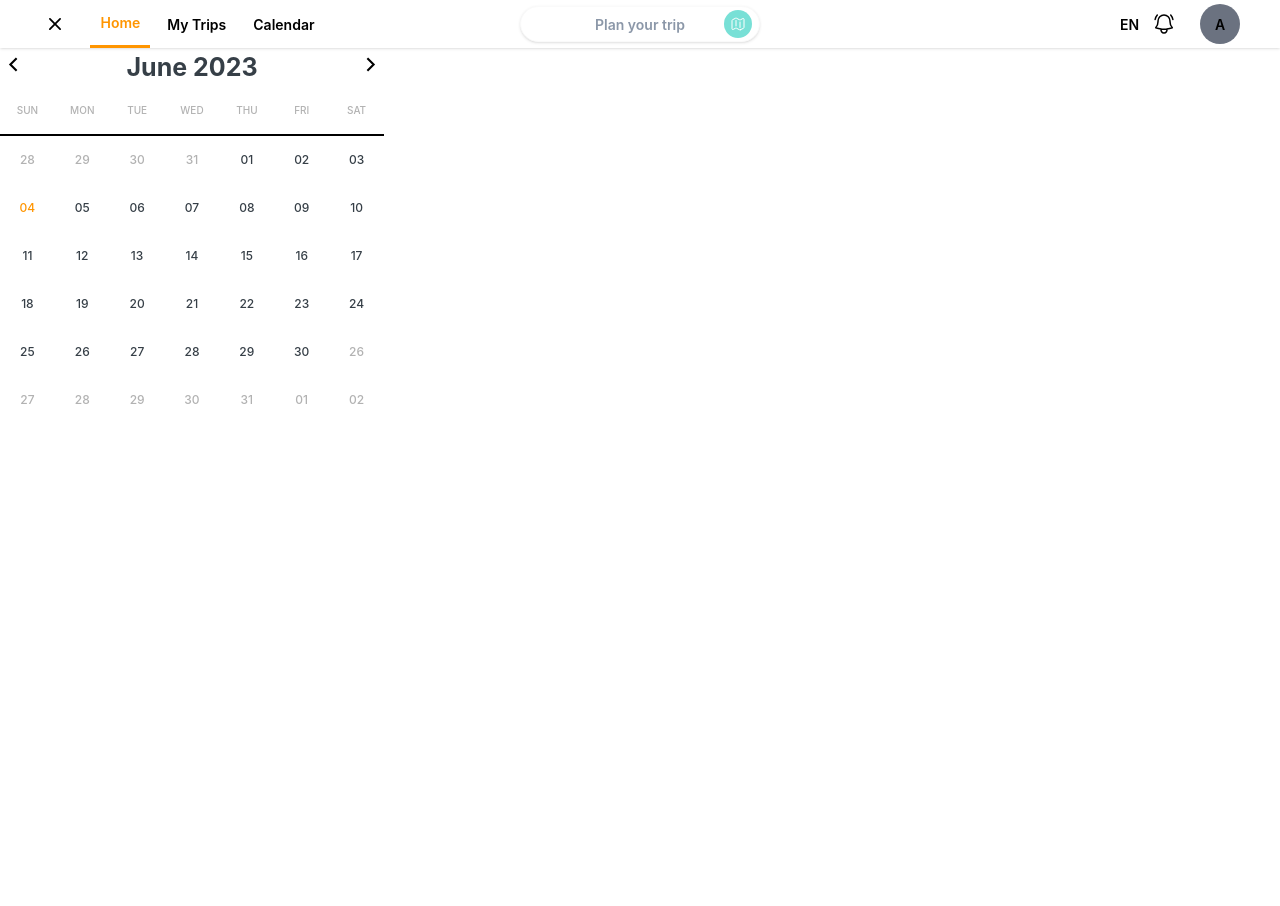
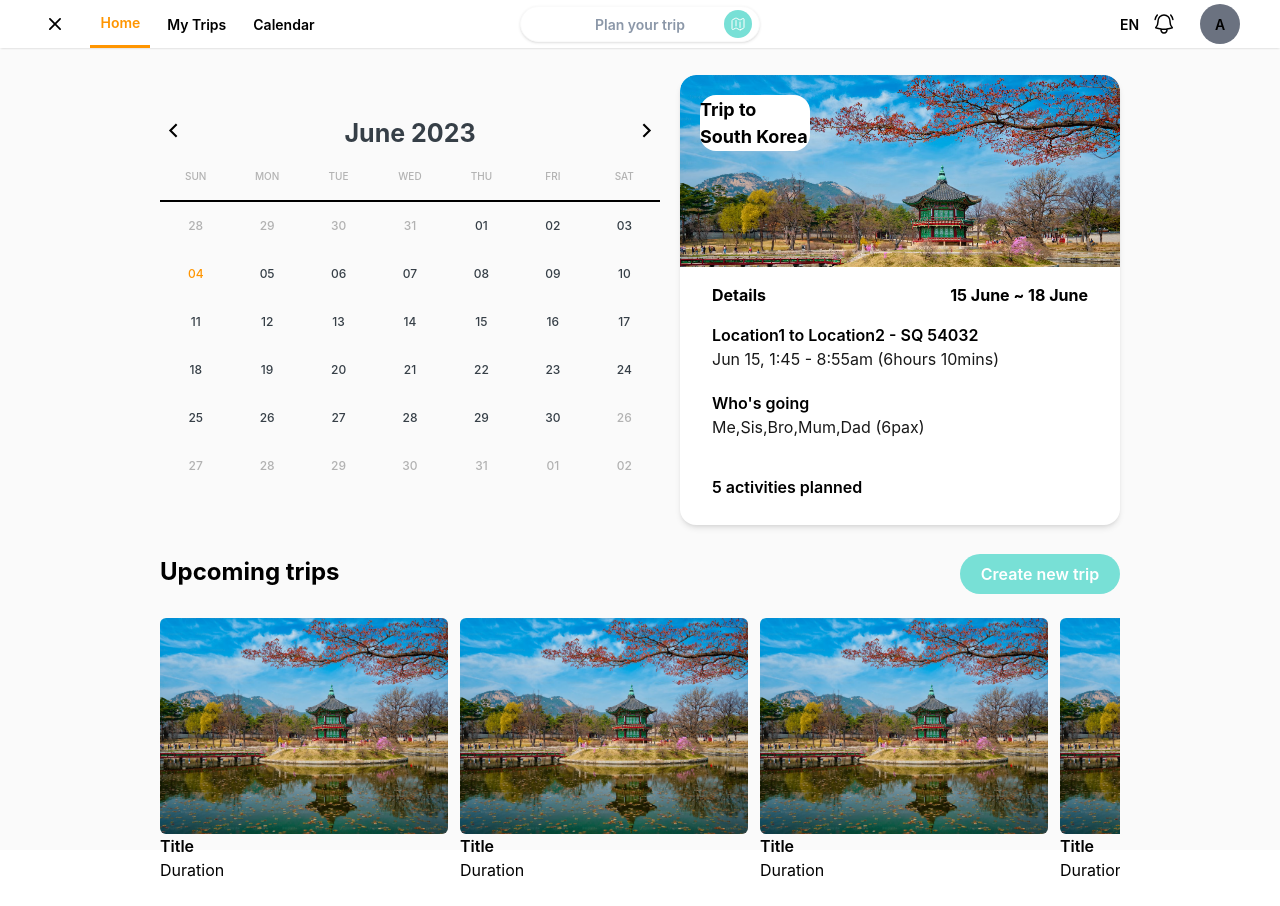
Before and after one commit to EddyEhhh/itineraryplanners-frontend-web, a React (Create React App) app: page /home in a window 1280 px wide. Before the commit the page ends 800 px from the top, so only its background shows below. Built offline with nearby package versions, Linux system fonts and the light colour scheme; what tailwindcss-font-inter would draw is missing.

Commit message:
Added homepage.

```diff
--- a/src/components/Calendar/Calendar.js
+++ b/src/components/Calendar/Calendar.js
@@ -4,14 +4,17 @@ import styles from "./Calendar.scss";
 import dayjs from "dayjs";
 import { GrFormPrevious, GrFormNext } from "react-icons/gr";
 
-export default function Calendar() {
+export default function Calendar(props) {
   const days = ["SUN", "MON", "TUE", "WED", "THU", "FRI", "SAT"];
   const currentDate = dayjs();
   const [today, setToday] = useState(currentDate);
   const [selectDate, setSelectDate] = useState(currentDate);
+  const width = `w-[${props.width}px]`;
+  const height = `w-[${props.height}px]`;
+  //w-[px]
+  return (
 
-  return (
-    <div className="w-96 h-96">
+    <div className={`w-[500px] h-[500px] pt-16 `}>
       <div>
         <table className="pagination">
           <tbody>
--- a/src/components/Header/Header.js
+++ b/src/components/Header/Header.js
@@ -5,7 +5,7 @@ import { useNavigate, useLocation } from "react-router-dom";
 
 function Header() {
   return (
-    <div className="MAIN HEADER w-full h-12 flex items-center justify-between shadow pl-10 pr-10 shadow-base font-semibold text-sm ">
+    <div className="MAIN HEADER w-full h-12 flex items-center justify-between shadow pl-10 pr-10 font-semibold text-sm z-0">
       <div className="left header flex items-center justify-around h-12 w-72">
         <button className="mr-4">
           <XMarkIcon className="w-6"></XMarkIcon>
--- a/src/components/Layout/Layout.js
+++ b/src/components/Layout/Layout.js
@@ -5,8 +5,15 @@ import {Outlet} from "react-router-dom";
 const Layout = () => {
   return (
       <div>
-        <Header></Header>
-        <Outlet></Outlet>
+           <Header></Header>
+
+          <div className="bg-primary-white mt-[2px] h-screen z-20">
+              <div className="pl-40 pr-40">
+                  <Outlet></Outlet>
+              </div>
+
+          </div>
+
       </div>
   );
 
--- a/src/components/RectangleButton/RectangleButton.js
+++ b/src/components/RectangleButton/RectangleButton.js
@@ -27,8 +27,8 @@ function MediumButton(props) {
               <button className=
                   {` flex items-center justify-center rounded-full font-semibold text-base
                       ${props.hover === "true" ? `w-28 h-1 bg-transparent text-red-500
-                      hover:transition-all ease-in duration-200 hover:bg-${colour} hover:text-white hover:w-40 hover:h-8`
-                      : `w-40 h-8 text-white bg-${colour} ${props.disabled === "true" ? `opacity-50` : ''}
+                      hover:transition-all ease-in duration-200 hover:bg-${colour} hover:text-white hover:w-40 hover:h-10`
+                      : `w-40 h-10 text-white bg-${colour} ${props.disabled === "true" ? `opacity-50` : ''}
                       `}
                   `}
               onClick={() => navigate(`${props.route}`) }>
@@ -47,9 +47,9 @@ function LargeButton(props) {
         <div className>
             <button className=
                 {`flex items-center justify-center rounded-full text-lg font-semibold
-                    ${props.hover === "true" ? `w-32 h-8 bg-transparent text-red-500
+                    ${props.hover === "true" ? `w-32 h-10 bg-transparent text-red-500
                     hover:transition-all ease-in duration-200 hover:bg-${colour} hover:text-white hover:w-64 hover:h-10`
-                    : `text-white w-64 h-8 bg-${colour} ${props.disabled === "true" ? `opacity-50` : ``}
+                    : `text-white w-64 h-10 bg-${colour} ${props.disabled === "true" ? `opacity-50` : ``}
                     `}
                 `}
             onClick={() => navigate(`${props.route}`) }>
--- /dev/null
+++ b/src/components/TripBox/TripBox.js
@@ -0,0 +1,22 @@
+import React from "react";
+import kr from "../../pages/landing/kr.jpeg";
+
+
+const TripBox = (props) => {
+    return (
+      <div className="h-72 w-72 mr-3">
+          <div className="relative w-full h-3/4 rounded-md ">
+              <img src={kr} className="rounded-md object-fill h-full "/>
+          </div>
+          <div className=" font-semibold">
+              Title
+          </div>
+          <div>
+              Duration
+          </div>
+      </div>
+
+    );
+}
+
+export default TripBox;
--- a/src/pages/home/Homepage.js
+++ b/src/pages/home/Homepage.js
@@ -1,16 +1,97 @@
-import React from "react";
+import React, {useRef} from "react";
 import Calendar from "../../components/Calendar";
+import kr from "../landing/kr.jpeg";
+import {SmallButton, MediumButton, LargeButton, XLargeButton} from "../../components/RectangleButton/RectangleButton";
+import TripBox from "../../components/TripBox/TripBox";
+
 
 export function Homepage() {
   return (
+    <div>
+            <div className = "w-full h-[500px] flex items-center">
+                <div>
+                    <Calendar></Calendar>
+                </div>
 
-    <div className="grid-container">
-        <div className="grid-item"></div>
-      <div className="grid-item">
-        <Calendar></Calendar>
-      </div>
+                <div className="bg-white shadow-md ml-5 rounded-2xl w-full h-[450px] ">
+                    {/* header */}
+                    <div className= "overflow-hidden h-48 rounded-t-2xl relative font-bold">
+                        <div className= "absolute bg-white m-5 drop-shadow-5xl w-1/4 rounded-2xl h-14 flex justify-center items-center text-lg">
+                            Trip to South Korea
+                        </div>
+                        <img  className= "object-contain rounded-t-2xl " src = {kr}/>
+                    </div>
+
+                    {/* body */}
+                    <div className = "pl-8 pr-8 pt-2">
+                        <div className="flex justify-between items-center h-10 font-bold ">
+                            <div className={"w-fit"}>Details</div>
+                            <div className={"w-fit"}>15 June ~ 18 June</div>
+                        </div>
+
+                        <div className=" h-40 w-full pt-2">
+                            <div className= "font-semibold">
+                                Location1 to Location2 - SQ 54032
+                            </div>
+                            <div className= "font-sm opacity-90 text-base">
+                                Jun 15, 1:45 - 8:55am (6hours 10mins)
+                            </div>
+
+                            <div className="font-semibold pt-5">
+                                Who's going
+                            </div>
+                            <div className="opacity-90 text-base">
+                                Me,Sis,Bro,Mum,Dad (6pax)
+                            </div>
+                        </div>
+
+                        <div className="font-semibold">
+                            5 activities planned
+                        </div>
+                    </div>
+
+                </div>
+            </div>
+
+
+
+
+            <div className=" h-72 flex-col">
+                <div className= "flex justify-between items-center">
+                    <div className="h-10 font-bold text-2xl ">
+                        Upcoming trips
+                    </div>
+
+                    <div className="h-12 flex justify-center items-center">
+                        <MediumButton  text = "Create new trip" hover = "" colour = "primary-green" disabled = "" route = ""/>
+                    </div>
+                </div>
+
+
+                <div className="flex mt-5 overflow-x-clip  overflow-hidden">
+                    <div className="flex ">
+                        <TripBox></TripBox>
+                        <TripBox></TripBox>
+                        <TripBox></TripBox>
+                        <TripBox></TripBox>
+                        <TripBox></TripBox>
+                        <TripBox></TripBox>
+                        <TripBox></TripBox>
+                        <TripBox></TripBox>
+                        <TripBox></TripBox>
+                        <TripBox></TripBox>
+
+                    </div>
+
+
+
+                </div>
+
+            </div>
     </div>
+
   );
 }
 
+
 export default Homepage;
--- a/src/pages/landing/Landing.js
+++ b/src/pages/landing/Landing.js
@@ -1,4 +1,4 @@
-import {useNavigate} from "react-router-dom";
+import  {useNavigate} from "react-router-dom";
 import {MediumButton, SmallButton, XLargeButton} from "../../components/RectangleButton/RectangleButton";
 import kr from './kr.jpeg';
 import PasswordResetModal from "../../components/PasswordResetModal/PasswordResetModal";
--- a/tailwind.config.js
+++ b/tailwind.config.js
@@ -24,6 +24,7 @@ module.exports = {
     extend: {
       colors: {
         "primary-green": "#78E0D6",
+        "primary-white": "#FAFAFA",
         "primary-orange": "#FF9500",
         "light-gray": "#B2B2B2",
         "hover-gray": "#424242",
```
